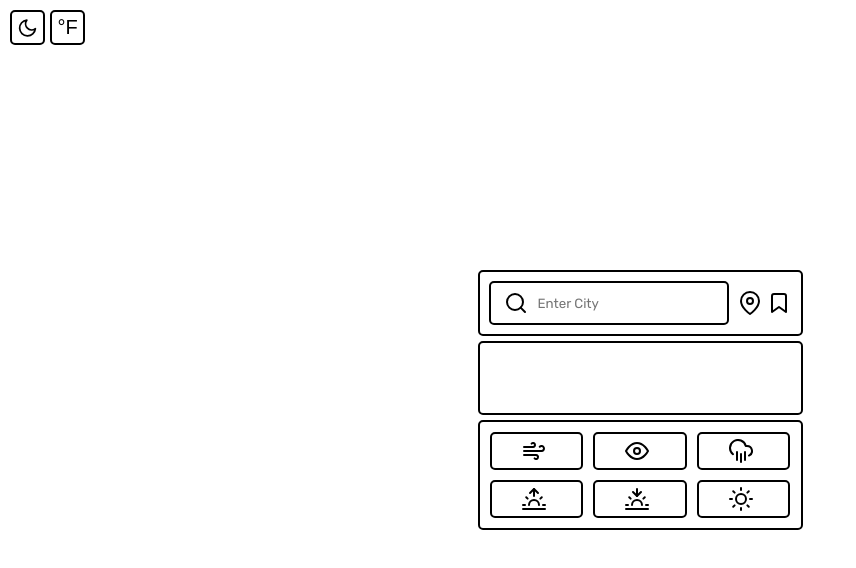
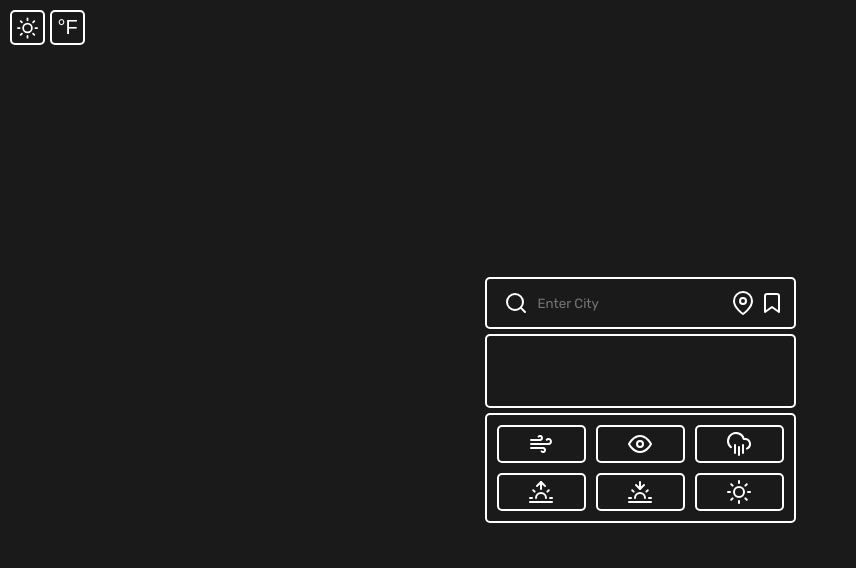
Before and after one commit to 2concrete/simple-weather-app, a plain HTML site: page index.html in a window 1280 px wide. Both pictures are taken after a click on the button 27 px from the left and 27 px from the top of the page. Shown: the whole page, without its empty margins (0-856 px from the left). Drawn offline with nearby package versions, Linux system fonts and the light colour scheme.

Commit message:
> General code optimisations > Light/Dark mode toggle!

```diff
--- a/app.js
+++ b/app.js
@@ -164,7 +164,34 @@ function addPin() {
   }
 }
 
-document.getElementById("geolocateBtn").addEventListener("click", getLocation);
+function modeToggle() {
+  const rootStyle = document.documentElement.style;
+  const modeIcon = document.getElementById("modeIcon");
+  const currentColorScheme =
+    rootStyle.getPropertyValue("color-scheme") || "light";
+
+  if (currentColorScheme === "light") {
+    rootStyle.setProperty("color-scheme", "dark");
+    modeIcon.setAttribute("data-feather", "sun");
+    localStorage.setItem("colorScheme", "dark");
+  } else {
+    rootStyle.setProperty("color-scheme", "light");
+    modeIcon.setAttribute("data-feather", "moon");
+    localStorage.setItem("colorScheme", "light");
+  }
+  feather.replace();
+}
+
+function initializeTheme() {
+  const savedTheme = localStorage.getItem("colorScheme");
+  const prefersDark = window.matchMedia("(prefers-color-scheme: dark)").matches;
+  const modeIcon = document.getElementById("modeIcon");
+  const theme = savedTheme || (prefersDark ? "dark" : "light");
+
+  document.documentElement.style.setProperty("color-scheme", theme);
+  modeIcon.setAttribute("data-feather", theme === "dark" ? "sun" : "moon");
+  feather.replace();
+}
 
 document
   .getElementById("locationInput")
@@ -174,8 +201,7 @@ document
     }
   });
 
-document.getElementById("searchBtn").addEventListener("click", function () {
-  handleLocation();
+document.addEventListener("DOMContentLoaded", () => {
+  loadFromLocalStorage();
+  initializeTheme();
 });
-
-document.addEventListener("DOMContentLoaded", loadFromLocalStorage);
--- a/index.html
+++ b/index.html
@@ -9,9 +9,11 @@
   </head>
   <body>
     <div class="settings">
-      <button class="settings-button"><i data-feather="moon"></i></button>
+      <button class="settings-button" id="modeToggle" onclick="modeToggle()">
+        <i data-feather="moon" id="modeIcon"></i>
+      </button>
       <div class="unit-toggle">
-        <button class="settings-button">&deg;F</button>
+        <button class="settings-button" id="unitToggle">&deg;F</button>
       </div>
     </div>
     <div class="main-container">
@@ -19,13 +21,17 @@
         <div class="main">
           <section class="main-top">
             <div class="location-input">
-              <button id="searchBtn">
+              <button id="searchBtn" onclick="handleLocation()">
                 <i class="search-icon" data-feather="search"></i>
               </button>
               <input type="text" id="locationInput" placeholder="Enter City" />
             </div>
             <div class="navbar-icons">
-              <button id="geolocateBtn" data-feather="map-pin"></button>
+              <button
+                id="geolocateBtn"
+                onclick="getLocation()"
+                data-feather="map-pin"
+              ></button>
               <div class="dropdown">
                 <button
                   class="dropdown-button"
--- a/style.css
+++ b/style.css
@@ -1,10 +1,27 @@
 @import url("https://fonts.googleapis.com/css2?family=Rubik:ital,wght@0,300..900;1,300..900&display=swap");
+
+:root[style*="color-scheme: light"] {
+  --bg: white;
+  --text: black;
+  --border: black;
+  --box-shadow: rgba(0, 0, 0, 0.2);
+}
+
+:root[style*="color-scheme: dark"] {
+  --bg: #1a1a1a;
+  --text: white;
+  --border: white;
+  --box-shadow: rgba(255, 255, 255, 0.2);
+}
 
 body {
   margin: 0;
   padding: 0;
   min-height: 100vh;
   font-family: "Rubik", sans-serif;
+  background-color: var(--bg);
+  color: var(--text);
+  transition: background-color 0.3s ease, color 0.3s ease;
 }
 
 .settings {
@@ -17,8 +34,6 @@ body {
 .settings .settings-button {
   background-color: transparent;
   padding: 5px;
-  border: 2px solid black;
-  border-radius: 5px;
   transition: all 0.3s ease;
   display: flex;
   align-items: center;
@@ -29,11 +44,15 @@ body {
   height: 35px;
 }
 
+.mode-icon {
+  width: 35px;
+  height: 35px;
+}
+
 .settings .settings-button:hover {
-  box-shadow: 0 2px 5px rgba(0, 0, 0, 0.2);
-  border: 2px solid rgba(0, 0, 0, 0.683);
-  background-color: rgba(211, 211, 211, 0.526);
-  translate: 3px 3px;
+  box-shadow: 0 2px 5px var(--box-shadow);
+  border: 2px solid var(--border);
+  translate: 0px 3px;
   cursor: pointer;
 }
 
@@ -50,13 +69,20 @@ body {
   transition: all 0.3s ease-in-out;
 }
 
-.location-input,
+.settings-button,
 .main-top,
 .main-middle,
 .main-bottom,
 .main-bottom div {
-  border: 2px solid black;
+  border: 2px solid;
+  border-color: var(--border);
   border-radius: 5px;
+}
+
+.main-top,
+.main-middle,
+.main-bottom,
+.main-bottom div {
   margin: 5px;
   padding: 5px;
 }
@@ -82,7 +108,7 @@ body {
   display: flex;
   justify-content: center;
   align-items: center;
-  gap: 5px;
+  gap: 0px;
 }
 
 .main-bottom p {
@@ -130,9 +156,6 @@ body {
   display: flex;
   align-items: center;
   margin: 4px;
-  width: 100%;
-  border: 2px solid black;
-  border-radius: 5px;
   position: relative;
 }
 
@@ -140,6 +163,8 @@ body {
   font-family: "Rubik", sans-serif;
   border: none;
   outline: none;
+  background: transparent;
+  color: var(--text);
 }
 
 .navbar-icons {
@@ -206,7 +231,7 @@ body {
 
 .dropdown-menu button:not(.delete-button):hover {
   transform: translateX(4px);
-  box-shadow: 0 2px 5px rgba(0, 0, 0, 0.2);
+  box-shadow: 0 2px 5px var(--box-shadow);
 }
 
 .save-location,
@@ -216,8 +241,10 @@ body {
   padding: 6px 8px;
   gap: 8px;
   width: 100%;
-  background: white;
-  border: 1px solid black;
+  background: var(--bg);
+  color: var(--text);
+  border: 2px solid;
+  border-color: var(--border);
   border-radius: 4px;
   cursor: pointer;
   transition: all 0.3s ease;
@@ -248,7 +275,7 @@ body {
   background: transparent;
   border: none;
   border-radius: 5px;
-  border: 1px solid #ddd;
+  border: 1px solid;
   display: flex;
   align-items: center;
   justify-content: center;
@@ -257,6 +284,8 @@ body {
   padding: 4px 8px;
   margin-left: auto;
   transition: all 0.2s ease;
+  border-color: var(--border);
+  color: var(--text);
 }
 
 .dropdown-item:hover .delete-button {
```
